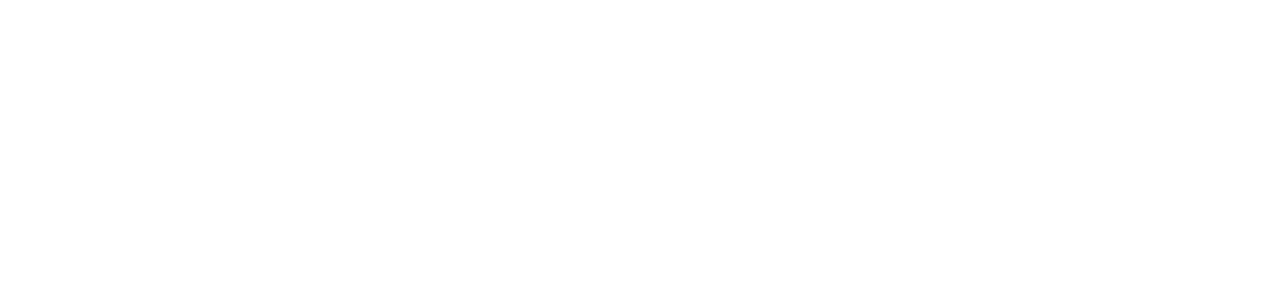
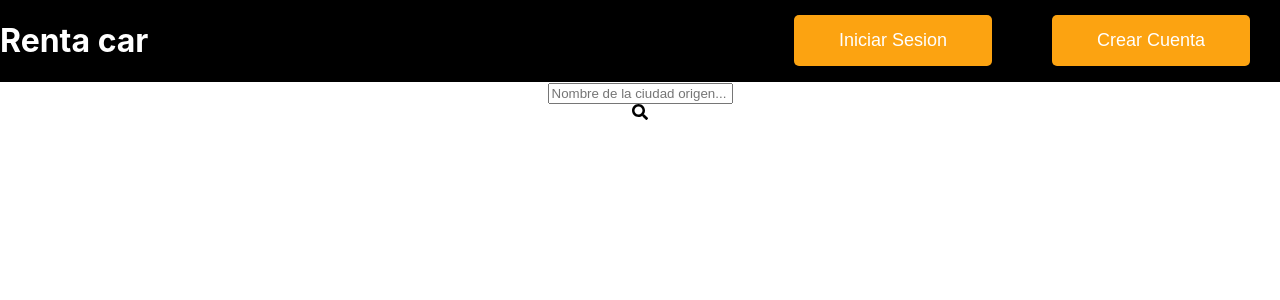
Before and after one commit to AdrianMoncada/your-keys, a React (Create React App) app: page / in a window 1280 px wide. Shown: the top 300 px of the page. Built offline with nearby package versions, Linux system fonts and the light colour scheme.

Commit message:
[UPDATE] theme

```diff
--- a/src/App.js
+++ b/src/App.js
@@ -1,7 +1,19 @@
-import './App.css';
+import "./App.css";
+import Layout from './components/Layout/Layout';
+import SearchSection from './components/SearchBar/SearchSection';
+import {Theme} from './Theme';
+import { ThemeProvider } from 'styled-components';
 
 function App() {
-  return <div className='App'></div>;
+  return (
+    <div className="App">
+    <ThemeProvider theme={Theme} >
+      <Layout>
+          <SearchSection />
+        </Layout>
+    </ThemeProvider>
+    </div>
+  );
 }
 
 export default App;
--- a/src/components/header/HeaderStyles.js
+++ b/src/components/header/HeaderStyles.js
@@ -4,7 +4,7 @@ export const ContainerHeader = styled.div`
     display: flex;
     justify-content: space-between;
     align-items: center;
-    background-color: black;
+    background-color: ${({theme}) => theme.background};
     color: white;
 `
 
@@ -15,7 +15,7 @@ export const Buttons = styled.button`
     font-size: 18px;
     color: white;
     border-radius: 5px;
-    background-image: linear-gradient(to right, #FCA311 50%, #E5E5E5 50%);
+    background-image: linear-gradient(to right, ${({theme}) => theme.secondary} 50%, ${({theme}) => theme.third} 50%);
     background-size: 200%;
     background-repeat: no-repeat;
     background-position: left;
```
